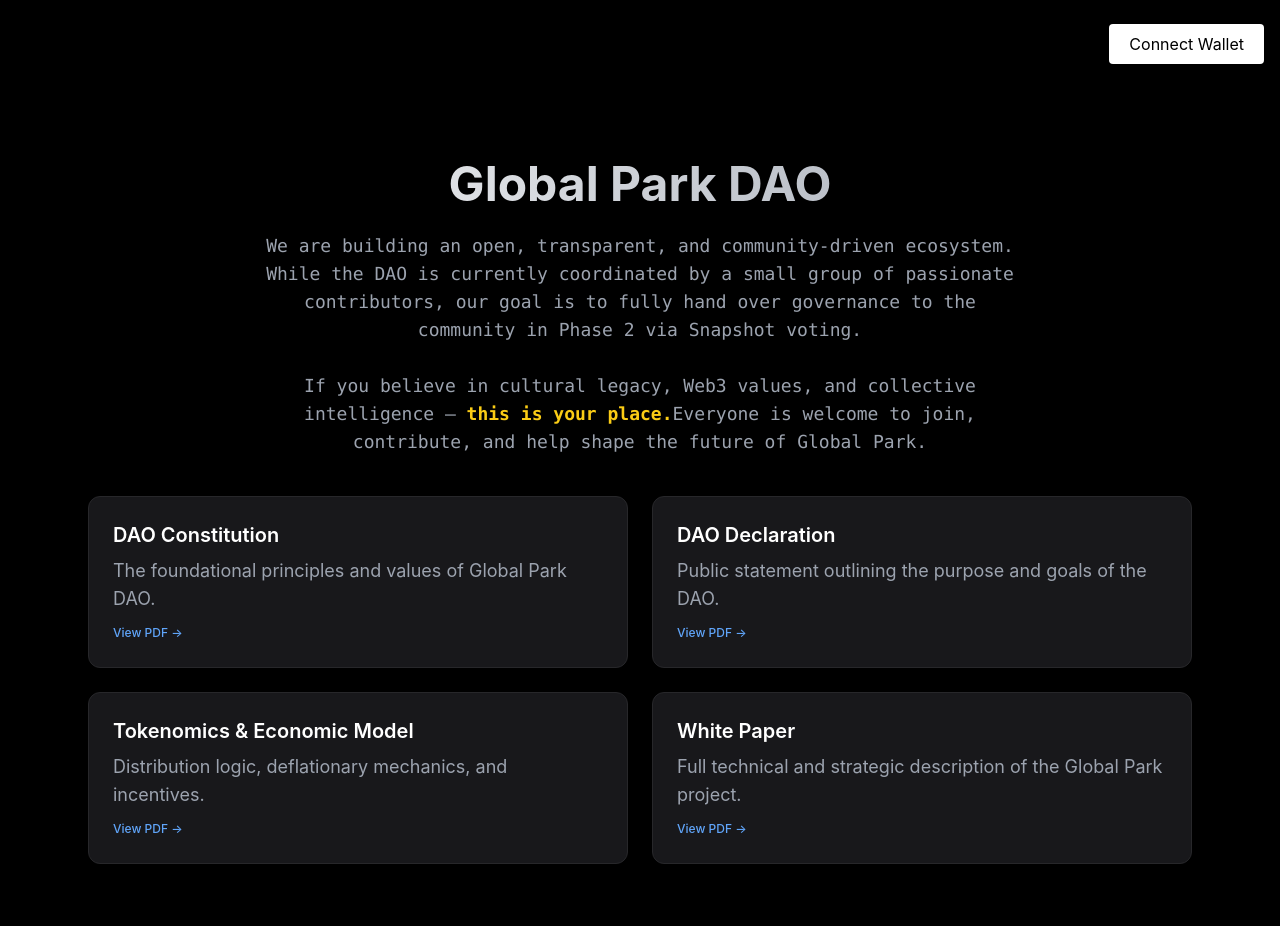
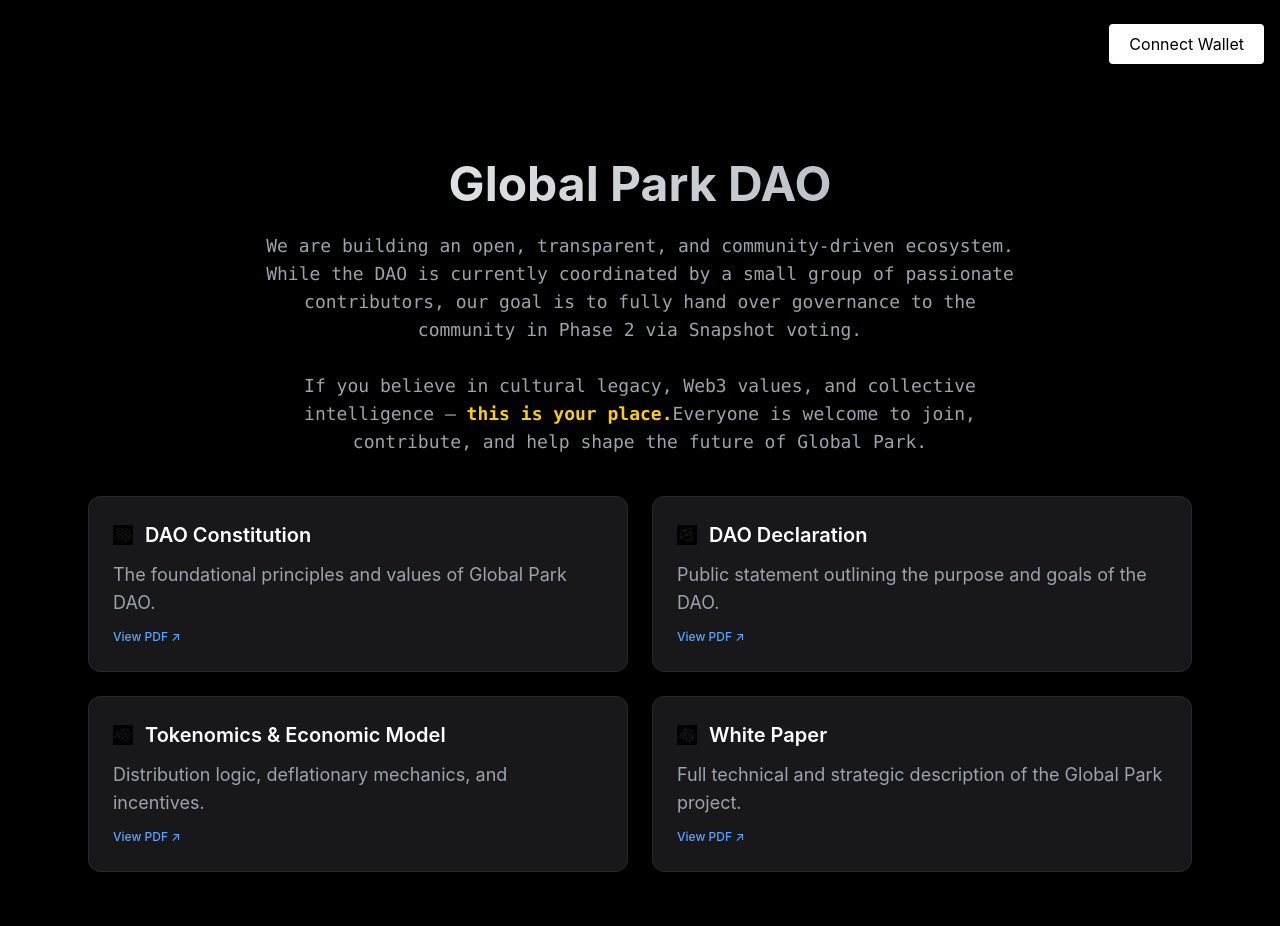
Before and after one commit to GPARKPRO/globalpark-site, a Next.js app: page /dao in a window 1280 px wide. Shown: the top 926 px of the page. Built offline with nearby package versions, Linux system fonts and the light colour scheme.

Commit message:
Update page.tsx

```diff
--- a/app/dao/page.tsx
+++ b/app/dao/page.tsx
@@ -1,6 +1,8 @@
 'use client'
 
-import Link from 'next/link'
+import Link from 'next/link';
+import Icon from '@/components/Icon';
+import { getRandomIcon } from '@/lib/getRandomIcon';
 
 export default function DaoPage() {
   const daoDocs = [
@@ -24,7 +26,7 @@ export default function DaoPage() {
       description: 'Full technical and strategic description of the Global Park project.',
       url: 'https://github.com/GPARKPRO/GlobalPark-DAO/blob/main/docs/White_Paper.pdf',
     },
-  ]
+  ];
 
   return (
     <div className="max-w-6xl mx-auto px-6 py-20 text-white">
@@ -34,8 +36,8 @@ export default function DaoPage() {
 
       <p className="text-center text-gray-400 max-w-3xl mx-auto mb-10 text-md md:text-lg leading-relaxed font-mono">
         We are building an open, transparent, and community-driven ecosystem. While the DAO is currently
-        coordinated by a small group of passionate contributors, our goal is to fully hand over
-        governance to the community in Phase 2 via Snapshot voting. <br /><br />
+        coordinated by a small group of passionate contributors, our goal is to fully hand over governance to the
+        community in Phase 2 via Snapshot voting. <br /><br />
         If you believe in cultural legacy, Web3 values, and collective intelligence — <span className="text-yellow-400 font-semibold">this is your place.</span>
         Everyone is welcome to join, contribute, and help shape the future of Global Park.
       </p>
@@ -49,12 +51,15 @@ export default function DaoPage() {
             rel="noopener noreferrer"
             className="group bg-zinc-900 border border-zinc-800 rounded-xl p-6 transition hover:border-pink-500 hover:shadow-md hover:shadow-pink-500/10"
           >
-            <h3 className="text-xl font-semibold mb-2 group-hover:text-white">
-              {doc.title}
-            </h3>
+            <div className="flex items-center gap-3 mb-3">
+              <Icon name={getRandomIcon()} className="w-5 h-5 shrink-0" />
+              <h3 className="text-xl font-semibold group-hover:text-white">
+                {doc.title}
+              </h3>
+            </div>
             <p className="text-gray-400 group-hover:text-gray-300">{doc.description}</p>
             <span className="mt-3 inline-block text-xs text-blue-400 font-medium group-hover:underline">
-              View PDF →
+              View PDF ↗
             </span>
           </a>
         ))}
@@ -65,9 +70,9 @@ export default function DaoPage() {
           href="/"
           className="inline-block bg-white text-black px-6 py-2 rounded hover:bg-gray-200 transition font-medium"
         >
-          ← Back to Home
+          ↩ Back to Home
         </Link>
       </div>
     </div>
-  )
+  );
 }
```
